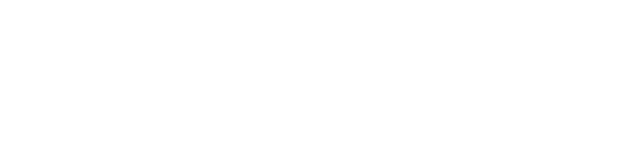
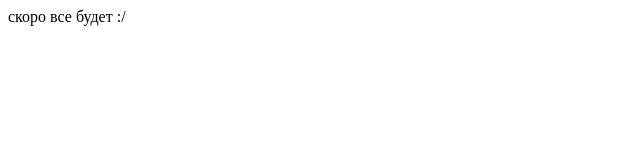
Before and after one commit to bigboy595/BLACKandWHITE, a plain HTML site: page index.html in a window 1280 px wide. Shown: the whole page, without its empty margins (0-640 px from the left). Drawn offline with Linux system fonts and the light colour scheme.

Commit message:
Update index.html

```diff
--- a/index.html
+++ b/index.html
@@ -5,5 +5,7 @@
     <meta name="viewport" content="width=device-width, initial-scale=1.0" />
     <title>BLACK&WHITE</title>
   </head>
-  <body></body>
+  <body>
+    скоро все будет :/
+  </body>
 </html>
```
